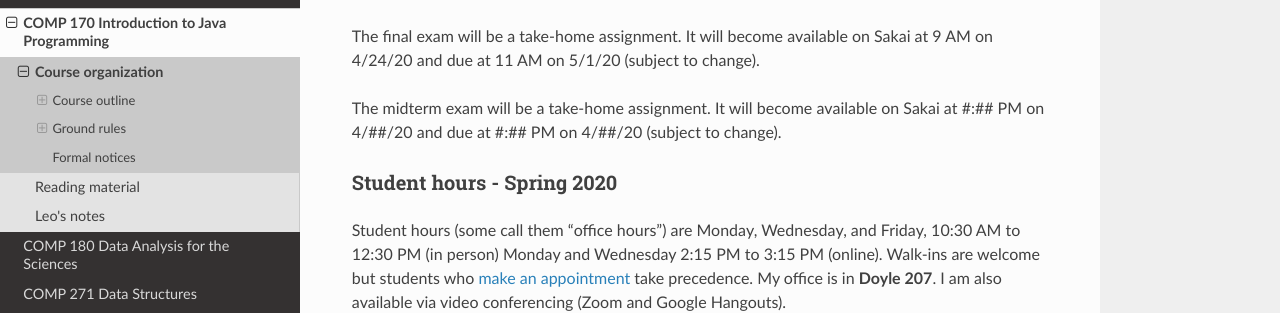
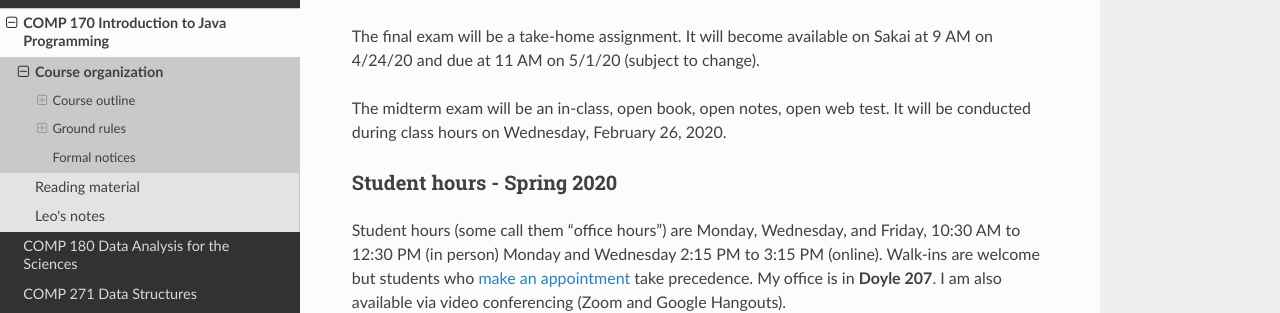
Before and after one commit to sleepyjaree/cdp, a Sphinx documentation site: the page built from source/COMP170/organization.rst, in a window 1280 px wide and 900 px high, scrolled down 2624 px. Shown: the part 159-472 px from the top of the window. Built offline with Sphinx 7.4.7 and the Read the Docs theme 2.0.0, drawn with Linux system fonts in a browser that asks for light colours.

Commit message:
COMP 170 midterm and final exam info updated

```diff
--- a/source/COMP170/organization.rst
+++ b/source/COMP170/organization.rst
@@ -59,7 +59,7 @@ Exam dates
 ++++++++++
 The final exam will be a take-home assignment. It will become available on Sakai at 9 AM on 4/24/20 and due at 11 AM on  5/1/20 (subject to change).
 
-The midterm exam will be a take-home assignment. It will become available on Sakai at #:## PM on 4/##/20 and due at #:## PM on 4/##/20 (subject to change).
+The midterm exam will be an in-class, open book, open notes, open web test. It will be conducted during class hours on Wednesday, February 26, 2020.
 
 
 .. include:: ../shared/studentHours.rst
```
